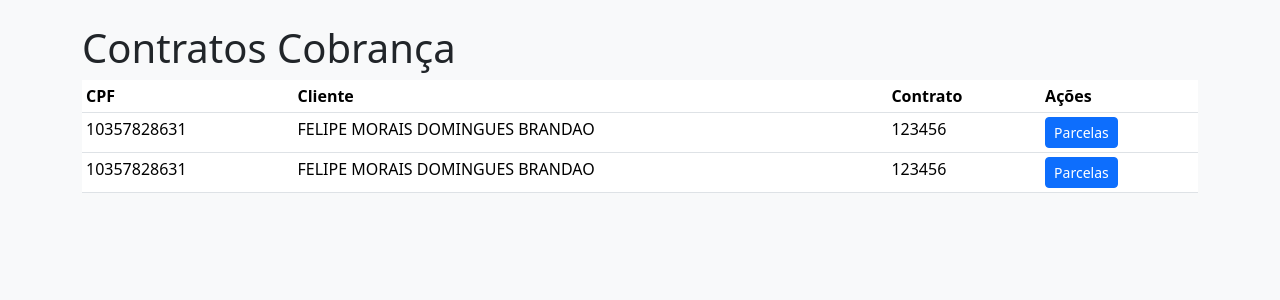
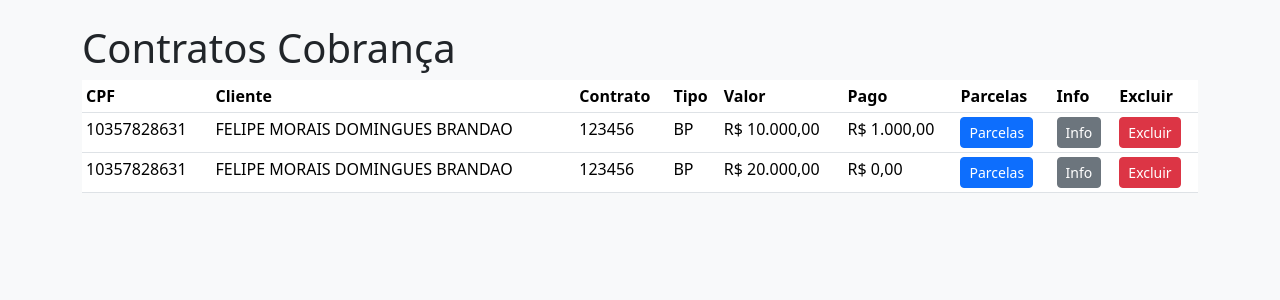
Before and after one commit to felipe4128/novo_contratos_cobranca, a Flask app: page / in a window 1280 px wide. Shown: the part 56-356 px from the top of the page. Run offline with Flask 3, Linux system fonts and the light colour scheme; data comes from the database, SQL or seed files in the repository; some libraries are stand-ins or nearby versions.

Commit message:
Correções finais: fmtdate + ver_parcelas + baixar_parcela + templates atualizados

```diff
--- a/templates/index.html
+++ b/templates/index.html
@@ -4,7 +4,15 @@
 <table class="table table-sm">
   <thead>
     <tr>
-      <th>CPF</th><th>Cliente</th><th>Contrato</th><th>Ações</th>
+      <th>CPF</th>
+      <th>Cliente</th>
+      <th>Contrato</th>
+      <th>Tipo</th>
+      <th>Valor</th>
+      <th>Pago</th>
+      <th>Parcelas</th>
+      <th>Info</th>
+      <th>Excluir</th>
     </tr>
   </thead>
   <tbody>
@@ -13,8 +21,19 @@
         <td>{{ c.cpf }}</td>
         <td>{{ c.cliente }}</td>
         <td>{{ c.contrato or c.numero or c.id }}</td>
+        <td>{{ c.tipo or c.tipo_contrato }}</td>
+        <td>R$ {{ (c.valor or c.valor_total or 0)|brl }}</td>
+        <td>R$ {{ (c.pago or c.valor_pago or 0)|brl }}</td>
         <td>
           <a href="{{ url_for('ver_parcelas', id=c.id) }}" class="btn btn-primary btn-sm">Parcelas</a>
+        </td>
+        <td>
+          <a href="{{ url_for('info', id=c.id) }}" class="btn btn-secondary btn-sm">Info</a>
+        </td>
+        <td>
+          <form action="{{ url_for('excluir', id=c.id) }}" method="post" style="display:inline" onsubmit="return confirm('Excluir este contrato?');">
+            <button class="btn btn-danger btn-sm">Excluir</button>
+          </form>
         </td>
       </tr>
     {% endfor %}
```
Also changed, not shown: templates/parcelas.html (+9 -2 lines). Lines whose indentation alone changed are shown as unchanged.
